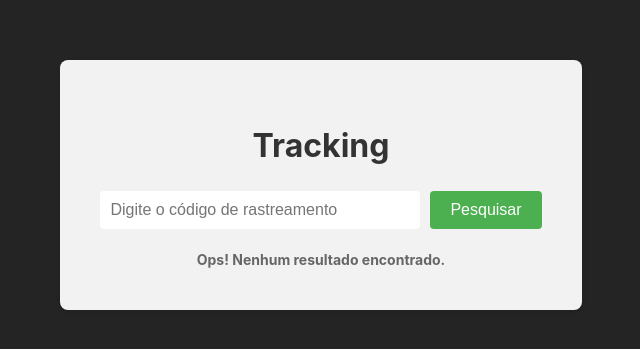
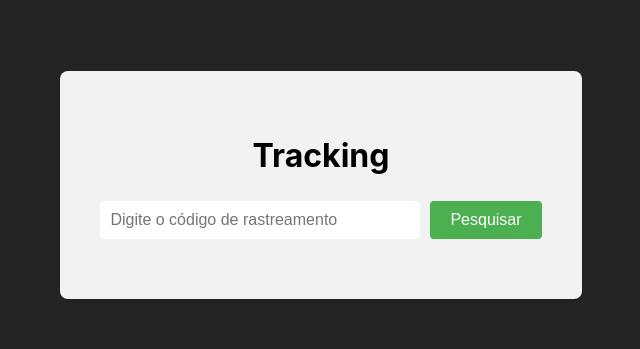
Before and after one commit to dswilmar/tracking-frontend, a React (Vite) app: page / in a window 1280 px wide. Shown: the part 215-564 px from the top of the page, without its empty margins (319-959 px from the left). Built offline with nearby package versions, Linux system fonts and the light colour scheme.

Commit message:
feat: refatorando com styled components

```diff
--- /dev/null
+++ b/src/components/Card/index.tsx
@@ -0,0 +1,17 @@
+import { format, parseISO } from 'date-fns';
+import { EventProps } from '../../types/event';
+import { Container, ResultCard } from './styles';
+
+const Card = (props: EventProps) => {
+    return (
+        <Container>
+            <ResultCard>
+                <h2>{format(parseISO(props.eventDate.toString()), 'dd/MM/yyyy HH:mm:ss')}</h2>
+                <p>{props.local}</p>
+                <p>{props.description}</p>
+            </ResultCard>
+        </Container>
+    )
+}
+
+export default Card;
--- /dev/null
+++ b/src/components/Card/styles.ts
@@ -0,0 +1,37 @@
+import styled from "styled-components";
+
+const Container = styled.div`
+    display: flex;
+    flex-wrap: wrap;
+    justify-content: center;
+    align-items: flex-start;
+`;
+
+const ResultCard = styled.div`
+    width: 100%;
+    max-width: 300px;
+    background-color: #fff;
+    border-radius: 8px;
+    margin: 10px;
+    padding: 20px;
+    box-shadow: 0 2px 4px rgba(0, 0, 0, 0.1);
+    transition: 0.5s;
+
+    h2 {
+        color: #333;
+        font-size: 18px;
+        margin-bottom: 10px;
+    }
+
+    p {
+        color: #666;
+        font-size: 14px;
+        margin-bottom: 0;
+    }
+
+    &:hover {
+        transform: translateY(-5px);
+    }
+`;
+
+export { Container, ResultCard }
--- a/src/pages/TrackingPage/index.tsx
+++ b/src/pages/TrackingPage/index.tsx
@@ -1,7 +1,7 @@
 import { ChangeEvent, FormEvent, useState } from 'react';
 import { EventProps } from '../../types/event';
-import { format, parseISO } from 'date-fns';
-import styles from './trackingPage.module.css';
+import { Button, Container, Form, Input } from './styles';
+import Card from '../../components/Card';
 
 const TrackingPage = () => {
 
@@ -28,27 +28,18 @@ const TrackingPage = () => {
   }
 
   return (
-    <div className={styles.container}>
+    <Container>
       <h1>Tracking</h1>
-      <form onSubmit={handleSubmitTracking} className={styles.formContainer}>
-        <input type="text" onChange={handleInputTracking} placeholder="Digite o código de rastreamento" />
-        <button>Pesquisar</button>
-      </form>
+      <Form onSubmit={handleSubmitTracking}>
+        <Input type="text" onChange={handleInputTracking} placeholder="Digite o código de rastreamento" />
+        <Button>Pesquisar</Button>
+      </Form>
+
       { events.length > 0 && events.map((event: EventProps, index: number) => (
-        <div key={index} className={styles.resultContainer}>
-          <div className={styles.resultCard}>
-            <h2>{format(parseISO(event.eventDate.toString()), 'dd/MM/yyyy HH:mm:ss')}</h2>
-            <p>{event.local}</p>
-            <p>{event.description}</p>
-          </div>
-        </div>
+        <Card key={index} code={event.code} local={event.local} description={event.description} eventDate={event.eventDate} />
       ))}
-      { events.length === 0 && (
-        <div className={styles.resultError}>
-          <p>Ops! Nenhum resultado encontrado.</p>
-        </div>
-      )}
-    </div>
+
+    </Container>
   );
 };
 
--- /dev/null
+++ b/src/pages/TrackingPage/styles.ts
@@ -0,0 +1,39 @@
+import styled from "styled-components";
+
+const Container = styled.div`
+    max-width: 600px;
+    margin: 0 auto;
+    background-color: #f2f2f2;
+    border-radius: 8px;
+    padding: 40px;
+    box-shadow: 0 2px 4px rgba(0, 0, 0, 0.1);
+`;
+
+const Form = styled.form`
+    display: flex;
+    justify-content: center;
+    align-items: center;
+    margin-bottom: 20px;
+`;
+
+const Button = styled.button`
+    padding: 10px 20px;
+    background-color: #4CAF50;
+    border: none;
+    border-radius: 4px;
+    color: #fff;
+    font-size: 16px;
+    cursor: pointer;
+`;
+
+const Input = styled.input`
+    background-color: #FFF;
+    padding: 10px;
+    border: none;
+    border-radius: 4px;
+    width: 300px;
+    font-size: 16px;
+    margin-right: 10px;
+`;
+
+export { Container, Form, Button, Input }
--- a/src/pages/TrackingPage/trackingPage.module.css
+++ /dev/null
@@ -1,84 +0,0 @@
-.container {
-    max-width: 600px;
-    margin: 0 auto;
-    background-color: #f2f2f2;
-    border-radius: 8px;
-    padding: 40px;
-    box-shadow: 0 2px 4px rgba(0, 0, 0, 0.1);
-  }
-
-  h1 {
-    text-align: center;
-    color: #333;
-  }
-
-  .formContainer {
-    display: flex;
-    justify-content: center;
-    align-items: center;
-    margin-bottom: 20px;
-  }
-
-  .formContainer input[type="text"] {
-    padding: 10px;
-    border: none;
-    border-radius: 4px;
-    width: 300px;
-    font-size: 16px;
-    margin-right: 10px;
-  }
-
-  .formContainer button {
-    padding: 10px 20px;
-    background-color: #4CAF50;
-    border: none;
-    border-radius: 4px;
-    color: #fff;
-    font-size: 16px;
-    cursor: pointer;
-  }
-
-  .formContainer input {
-    background-color: #FFF;
-  }
-
-  .resultContainer {
-    display: flex;
-    flex-wrap: wrap;
-    justify-content: center;
-    align-items: flex-start;
-  }
-
-  .resultCard {
-    width: 100%;
-    max-width: 300px;
-    background-color: #fff;
-    border-radius: 8px;
-    margin: 10px;
-    padding: 20px;
-    box-shadow: 0 2px 4px rgba(0, 0, 0, 0.1);
-    transition: 0.5s;
-  }
-
-  .resultCard:hover {
-    transform: translateY(-5px);
-  }
-
-  .resultCard h2 {
-    color: #333;
-    font-size: 18px;
-    margin-bottom: 10px;
-  }
-
-  .resultCard p {
-    color: #666;
-    font-size: 14px;
-    margin-bottom: 0;
-  }
-
-  .resultError p {
-    color: #666;
-    font-size: 14px;
-    font-weight: bold;
-    margin-bottom: 0;
-  }
```
